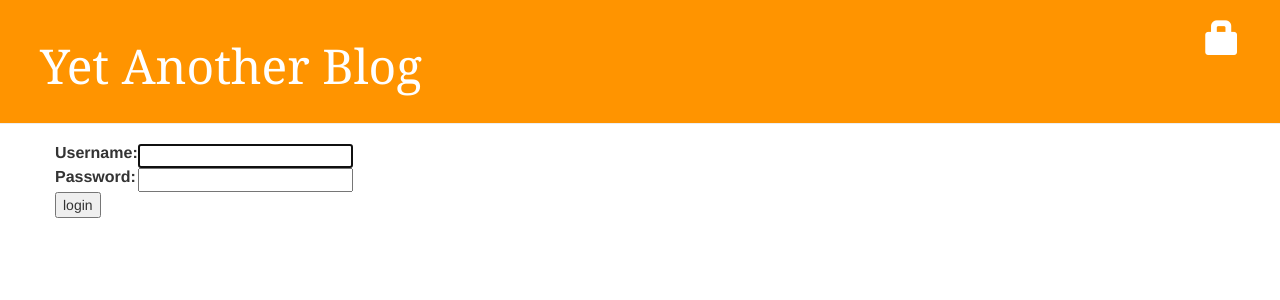
After one commit to lYlantis/website, a Django app: page /accounts/login/ in a window 1280 px wide. The commit adds this page. Shown: the top 300 px of the page. Run offline with Django 3.2, Linux system fonts and the light colour scheme; some libraries are stand-ins or nearby versions.

Commit message:
added login and logout features

```diff
--- a/blog/settings.py
+++ b/blog/settings.py
@@ -120,3 +120,5 @@ USE_TZ = True
 
 STATIC_URL = '/static/'
 STATIC_ROOT = os.path.join(BASE_DIR, 'static')
+
+LOGIN_REDIRECT_URL = '/'
--- a/blog/urls.py
+++ b/blog/urls.py
@@ -15,8 +15,11 @@ Including another URLconf
 """
 from django.conf.urls import include, url
 from django.contrib import admin
+from django.contrib.auth import views
 
 urlpatterns = [
     url(r'^admin/', admin.site.urls),
+	url(r'^accounts/login/$', views.login, name='login'),
+	url(r'^accounts/logout/$', views.logout, name='logout', kwargs={'next_page': '/'}),
 	url(r'', include('blog_posts.urls')),
 ]
--- a/blog_posts/templates/blog/base.html
+++ b/blog_posts/templates/blog/base.html
@@ -11,7 +11,11 @@
 
     <div class="page-header">
 		{% if user.is_authenticated %}
+			<a href="{% url 'post_draft_list' %}" class="top-menu"><span class="glyphicon glyphicon-edit"></span></a>
 			<a href="{% url 'post_new' %}" class="top-menu"><span class="glyphicon glyphicon-plus"></span></a>
+			<p class="top-menu">Hello {{ user.username }} <small>(<a href="{% url 'logout' %}">Log out</a>)</small></p>
+		{% else %}
+			<a href="{% url 'login' %}" class="top-menu"><span class="glyphicon glyphicon-lock"></span></a>
 		{% endif %}
 		<h1><a href="/">Yet Another Blog</a></h1>
     </div>
--- a/blog_posts/templates/blog/post_detail.html
+++ b/blog_posts/templates/blog/post_detail.html
@@ -8,10 +8,10 @@
             </div>
 		{% else %}
 			<a class="btn btn-default" href="{% url 'post_publish' pk=post.pk %}">Publish</a>
-			<a class="btn btn-default" href="{% url 'post_remove' pk=post.pk %}"><span class="glyphicon glyphicon-remove"></span></a>
         {% endif %}
 		{% if user.is_authenticated %}
 			 <a class="btn btn-default" href="{% url 'post_edit' pk=post.pk %}"><span class="glyphicon glyphicon-pencil"></span></a>
+			<a class="btn btn-default" href="{% url 'post_remove' pk=post.pk %}"><span class="glyphicon glyphicon-remove"></span></a>
 		{% endif %}
 		<h1>{{ post.title }}</h1>
         <p>{{ post.text|linebreaksbr }}</p>
--- /dev/null
+++ b/blog_posts/templates/registration/login.html
@@ -0,0 +1,24 @@
+{% extends "blog/base.html" %}
+
+{% block content %}
+    {% if form.errors %}
+        <p>Your username and password didn't match. Please try again.</p>
+    {% endif %}
+
+    <form method="post" action="{% url 'login' %}">
+    {% csrf_token %}
+        <table>
+        <tr>
+            <td>{{ form.username.label_tag }}</td>
+            <td>{{ form.username }}</td>
+        </tr>
+        <tr>
+            <td>{{ form.password.label_tag }}</td>
+            <td>{{ form.password }}</td>
+        </tr>
+        </table>
+
+        <input type="submit" value="login" />
+        <input type="hidden" name="next" value="{{ next }}" />
+    </form>
+{% endblock %}
--- a/blog_posts/views.py
+++ b/blog_posts/views.py
@@ -1,6 +1,7 @@
 from django.shortcuts import render, get_object_or_404
 from django.utils import timezone
 from django.shortcuts import redirect
+from django.contrib.auth.decorators import login_required
 from .forms import PostForm
 from .models import Post
 
@@ -12,6 +13,7 @@ def post_detail(request, pk):
 	post = get_object_or_404(Post, pk=pk)
 	return render(request, 'blog/post_detail.html', {'post': post})
 
+@login_required
 def post_new(request):
     if request.method == "POST":
         form = PostForm(request.POST)
@@ -24,6 +26,7 @@ def post_new(request):
         form = PostForm()
     return render(request, 'blog/post_edit.html', {'form': form})
 
+@login_required
 def post_edit(request, pk):
 	post=get_object_or_404(Post, pk=pk)
 	if request.method == "POST":
@@ -37,15 +40,18 @@ def post_edit(request, pk):
 		form = PostForm(instance=post)
 	return render(request, 'blog/post_edit.html', {'form': form})
 
+@login_required
 def post_draft_list(request):
 	posts = Post.objects.filter(published_date__isnull=True).order_by('created_date')
 	return render(request, 'blog/post_draft_list.html', {'posts': posts})
 
+@login_required
 def post_publish(request, pk):
 	post = get_object_or_404(Post, pk=pk)
 	post.publish()
 	return redirect('post_detail', pk=pk)
 
+@login_required
 def post_remove(request, pk):
     post = get_object_or_404(Post, pk=pk)
     post.delete()
```
